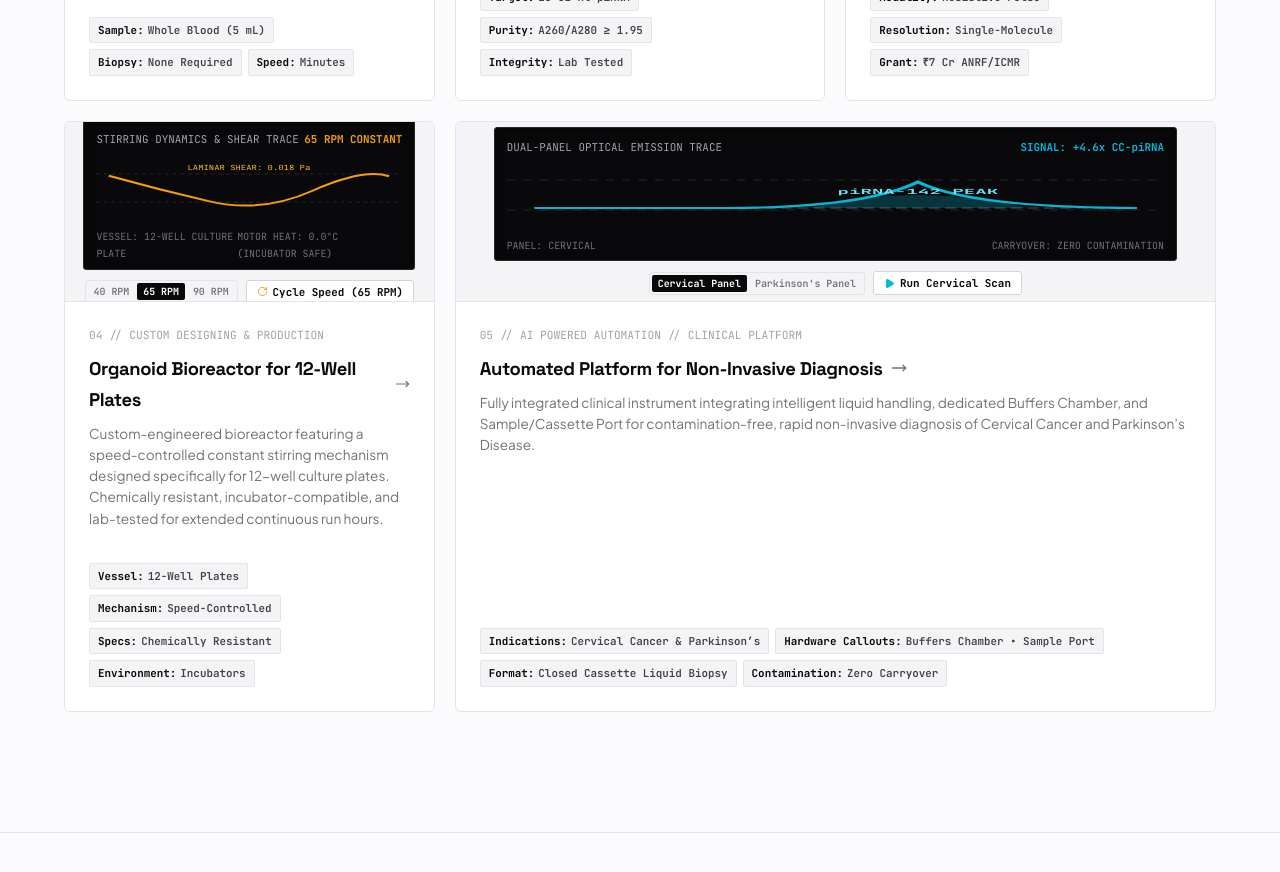
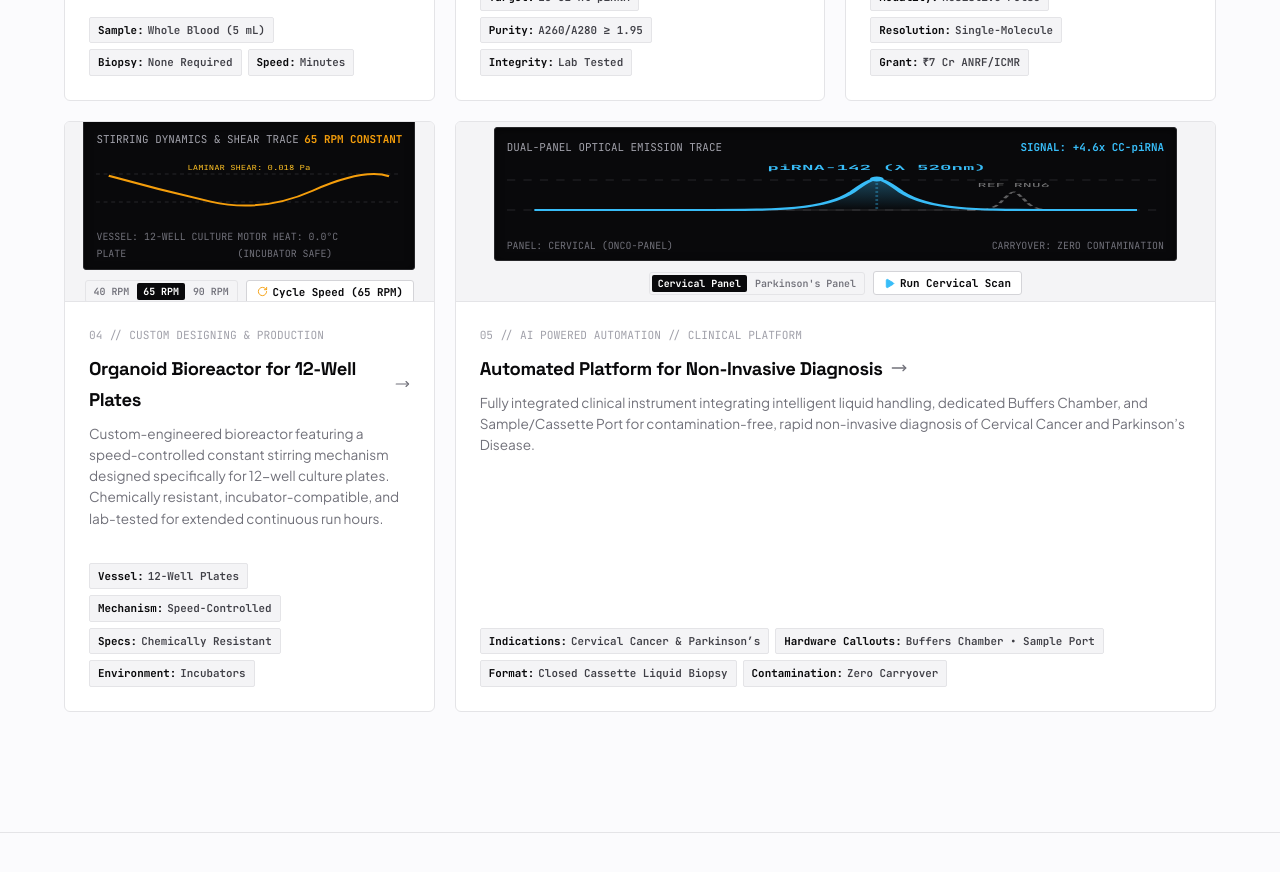
Before and after one commit to AdityaManojA/Indzita-Biotech-Live, a React (Vite) app: page / in a window 1280 px wide. Shown: the part 3800-4672 px from the top of the page. Built offline with nearby package versions, Linux system fonts and the light colour scheme.

Commit message:
fix(atlas): refine Cell 05 dual-panel Gaussian curve geometry, apex label clearance, and laser scan

```diff
--- a/src/components/MolecularAtlasGrid.jsx
+++ b/src/components/MolecularAtlasGrid.jsx
@@ -108,16 +108,28 @@ export default function MolecularAtlasGrid() {
   const [activePanel, setActivePanel] = useState('cervical');
   const [assayRunning, setAssayRunning] = useState(false);
   const [signalIntensity, setSignalIntensity] = useState(4.6);
+  const [laserScanX, setLaserScanX] = useState(0);
 
   const runPanelAssay = () => {
     if (assayRunning) return;
     setAssayRunning(true);
     setSignalIntensity(1.0);
+    setLaserScanX(15);
+
+    const interval = setInterval(() => {
+      setLaserScanX(prev => {
+        if (prev >= 230) {
+          clearInterval(interval);
+          return 0;
+        }
+        return prev + 14;
+      });
+    }, 40);
 
     setTimeout(() => {
       setSignalIntensity(activePanel === 'cervical' ? 4.6 : 3.8);
       setAssayRunning(false);
-    }, 900);
+    }, 850);
   };
 
   return (
@@ -494,45 +506,150 @@ export default function MolecularAtlasGrid() {
                 <div className="atlas-oscilloscope-box">
                   <div className="atlas-trace-top">
                     <span style={{ color: '#a1a1aa' }}>DUAL-PANEL OPTICAL EMISSION TRACE</span>
-                    <span style={{ color: '#06b6d4', fontWeight: 700 }}>
-                      SIGNAL: +{signalIntensity}x {activePanel === 'cervical' ? 'CC-piRNA' : 'PD-piRNA'}
+                    <span style={{ color: activePanel === 'cervical' ? '#38bdf8' : '#10b981', fontWeight: 700 }}>
+                      {assayRunning
+                        ? 'ACQUIRING FLUORESCENCE...'
+                        : `SIGNAL: +${signalIntensity}x ${activePanel === 'cervical' ? 'CC-piRNA' : 'PD-piRNA'}`}
                     </span>
                   </div>
 
                   <svg width="100%" height="64" viewBox="0 0 240 64" preserveAspectRatio="none">
+                    <defs>
+                      <linearGradient id="cell05CervicalGrad" x1="0%" y1="0%" x2="0%" y2="100%">
+                        <stop offset="0%" stopColor="#38bdf8" stopOpacity="0.35" />
+                        <stop offset="100%" stopColor="#38bdf8" stopOpacity="0.0" />
+                      </linearGradient>
+                      <linearGradient id="cell05ParkinsonGrad" x1="0%" y1="0%" x2="0%" y2="100%">
+                        <stop offset="0%" stopColor="#10b981" stopOpacity="0.35" />
+                        <stop offset="100%" stopColor="#10b981" stopOpacity="0.0" />
+                      </linearGradient>
+                    </defs>
+
                     {/* Baseline Noise Lines */}
                     <line x1="0" y1="18" x2="240" y2="18" stroke="#27272a" strokeDasharray="3" />
                     <line x1="0" y1="48" x2="240" y2="48" stroke="#27272a" strokeDasharray="3" />
 
-                    {/* Reference Channel Trace (Flatline RNU6) */}
-                    <path d="M 10 46 L 230 46" fill="none" stroke="#52525b" strokeWidth="1" strokeDasharray="4 2" />
+                    {/* Baseline Axis */}
+                    <line x1="10" y1="48" x2="230" y2="48" stroke="rgba(255, 255, 255, 0.15)" strokeWidth="1" />
 
-                    {/* Active Dual-Panel Fluorescence Emission Curve */}
+                    {/* Cervical Panel: piRNA-142 Peak (λ 520nm, FAM channel) */}
+                    {activePanel === 'cervical' && (
+                      <g>
+                        {/* Reference Channel Trace (RNU6 internal control) */}
+                        <path
+                          d="M 168 48 C 174 48, 178 48, 181 38 C 183 33, 184 30, 185 30 C 186 30, 187 33, 189 38 C 192 48, 196 48, 202 48"
+                          fill="none"
+                          stroke="rgba(255, 255, 255, 0.35)"
+                          strokeWidth="1.2"
+                          strokeDasharray="3 2"
+                        />
+                        <text x="185" y="25" fill="rgba(255, 255, 255, 0.45)" fontSize="5.5" fontFamily="var(--font-mono)" textAnchor="middle">
+                          REF RNU6
+                        </text>
+
+                        {/* Peak Fill Area */}
                         <path
                           d={assayRunning
-                        ? "M 10 46 L 80 46 Q 130 46, 150 14 Q 170 46, 230 46"
-                        : "M 10 46 L 80 46 Q 130 46, 150 20 Q 170 46, 230 46"}
-                      fill="none"
-                      stroke="#06b6d4"
-                      strokeWidth="2.2"
-                      style={{ transition: 'all 0.2s cubic-bezier(0.16, 1, 0.3, 1)' }}
+                            ? "M 75 48 C 98 48, 116 48, 126 26 C 130 16, 133 11, 135 11 C 137 11, 140 16, 144 26 C 154 48, 172 48, 195 48 Z"
+                            : "M 75 48 C 98 48, 116 48, 126 30 C 130 22, 133 17, 135 17 C 137 17, 140 22, 144 30 C 154 48, 172 48, 195 48 Z"}
+                          fill="url(#cell05CervicalGrad)"
+                          style={{ transition: 'all 0.25s cubic-bezier(0.16, 1, 0.3, 1)' }}
                         />
 
-                    {/* Emission Peak Fill Area */}
+                        {/* Main Smooth Gaussian Fluorescence Emission Curve */}
                         <path
                           d={assayRunning
-                        ? "M 110 46 Q 150 14, 190 46 Z"
-                        : "M 110 46 Q 150 20, 190 46 Z"}
-                      fill="rgba(6, 182, 212, 0.25)"
+                            ? "M 10 48 L 75 48 C 98 48, 116 48, 126 26 C 130 16, 133 11, 135 11 C 137 11, 140 16, 144 26 C 154 48, 172 48, 195 48 L 230 48"
+                            : "M 10 48 L 75 48 C 98 48, 116 48, 126 30 C 130 22, 133 17, 135 17 C 137 17, 140 22, 144 30 C 154 48, 172 48, 195 48 L 230 48"}
+                          fill="none"
+                          stroke="#38bdf8"
+                          strokeWidth="2.2"
+                          style={{ transition: 'all 0.25s cubic-bezier(0.16, 1, 0.3, 1)' }}
                         />
 
-                    <text x="150" y="32" fill="#67e8f9" fontSize="7" fontFamily="var(--font-mono)" textAnchor="middle" fontWeight="bold">
-                      {activePanel === 'cervical' ? 'piRNA-142 PEAK' : 'piRNA-708 PEAK'}
+                        {/* Peak Dropdown Hairline & Apex Dot */}
+                        <line x1="135" y1={assayRunning ? 11 : 17} x2="135" y2="48" stroke="rgba(56, 189, 248, 0.35)" strokeDasharray="2 2" />
+                        <circle cx="135" cy={assayRunning ? 11 : 17} r="2.5" fill="#38bdf8" />
+
+                        {/* Peak Label Positioned Cleanly Above Curve */}
+                        <text x="135" y="8" fill="#38bdf8" fontSize="7" fontFamily="var(--font-mono)" textAnchor="middle" fontWeight="bold">
+                          piRNA-142 (λ 520nm)
                         </text>
+                      </g>
+                    )}
+
+                    {/* Parkinson's Panel: piRNA-708 Peak (λ 560nm, HEX channel) */}
+                    {activePanel === 'parkinson' && (
+                      <g>
+                        {/* Reference Channel Trace (GAPDH internal control) */}
+                        <path
+                          d="M 68 48 C 74 48, 78 48, 81 38 C 83 33, 84 30, 85 30 C 86 30, 87 33, 89 38 C 92 48, 96 48, 102 48"
+                          fill="none"
+                          stroke="rgba(255, 255, 255, 0.35)"
+                          strokeWidth="1.2"
+                          strokeDasharray="3 2"
+                        />
+                        <text x="85" y="25" fill="rgba(255, 255, 255, 0.45)" fontSize="5.5" fontFamily="var(--font-mono)" textAnchor="middle">
+                          GAPDH REF
+                        </text>
+
+                        {/* Peak Fill Area */}
+                        <path
+                          d={assayRunning
+                            ? "M 90 48 C 112 48, 130 48, 140 26 C 144 16, 147 11, 150 11 C 153 11, 156 16, 160 26 C 170 48, 188 48, 210 48 Z"
+                            : "M 90 48 C 112 48, 130 48, 140 30 C 144 22, 147 17, 150 17 C 153 17, 156 22, 160 30 C 170 48, 188 48, 210 48 Z"}
+                          fill="url(#cell05ParkinsonGrad)"
+                          style={{ transition: 'all 0.25s cubic-bezier(0.16, 1, 0.3, 1)' }}
+                        />
+
+                        {/* Main Smooth Gaussian Fluorescence Emission Curve */}
+                        <path
+                          d={assayRunning
+                            ? "M 10 48 L 90 48 C 112 48, 130 48, 140 26 C 144 16, 147 11, 150 11 C 153 11, 156 16, 160 26 C 170 48, 188 48, 210 48 L 230 48"
+                            : "M 10 48 L 90 48 C 112 48, 130 48, 140 30 C 144 22, 147 17, 150 17 C 153 17, 156 22, 160 30 C 170 48, 188 48, 210 48 L 230 48"}
+                          fill="none"
+                          stroke="#10b981"
+                          strokeWidth="2.2"
+                          style={{ transition: 'all 0.25s cubic-bezier(0.16, 1, 0.3, 1)' }}
+                        />
+
+                        {/* Peak Dropdown Hairline & Apex Dot */}
+                        <line x1="150" y1={assayRunning ? 11 : 17} x2="150" y2="48" stroke="rgba(16, 185, 129, 0.35)" strokeDasharray="2 2" />
+                        <circle cx="150" cy={assayRunning ? 11 : 17} r="2.5" fill="#10b981" />
+
+                        {/* Peak Label Positioned Cleanly Above Curve */}
+                        <text x="150" y="8" fill="#10b981" fontSize="7" fontFamily="var(--font-mono)" textAnchor="middle" fontWeight="bold">
+                          piRNA-708 (λ 560nm)
+                        </text>
+                      </g>
+                    )}
+
+                    {/* Active Laser Scanning Sweep */}
+                    {laserScanX > 0 && (
+                      <g>
+                        <line
+                          x1={laserScanX}
+                          y1="6"
+                          x2={laserScanX}
+                          y2="54"
+                          stroke={activePanel === 'cervical' ? '#38bdf8' : '#10b981'}
+                          strokeWidth="1.5"
+                          opacity="0.9"
+                        />
+                        <rect
+                          x={Math.max(10, laserScanX - 12)}
+                          y="6"
+                          width="12"
+                          height="48"
+                          fill={activePanel === 'cervical' ? '#38bdf8' : '#10b981'}
+                          opacity="0.16"
+                        />
+                      </g>
+                    )}
                   </svg>
 
                   <div className="atlas-trace-bottom">
-                    <span>PANEL: {activePanel === 'cervical' ? 'CERVICAL' : "PARKINSON'S"}</span>
+                    <span>PANEL: {activePanel === 'cervical' ? 'CERVICAL (ONCO-PANEL)' : "PARKINSON'S (NEURO-PANEL)"}</span>
                     <span>CARRYOVER: ZERO CONTAMINATION</span>
                   </div>
                 </div>
@@ -541,13 +658,13 @@ export default function MolecularAtlasGrid() {
                   <div className="atlas-mini-pills">
                     <button
                       className={`atlas-mini-pill ${activePanel === 'cervical' ? 'active' : ''}`}
-                      onClick={() => setActivePanel('cervical')}
+                      onClick={() => { setActivePanel('cervical'); setSignalIntensity(4.6); }}
                     >
                       Cervical Panel
                     </button>
                     <button
                       className={`atlas-mini-pill ${activePanel === 'parkinson' ? 'active' : ''}`}
-                      onClick={() => setActivePanel('parkinson')}
+                      onClick={() => { setActivePanel('parkinson'); setSignalIntensity(3.8); }}
                     >
                       Parkinson's Panel
                     </button>
@@ -558,7 +675,7 @@ export default function MolecularAtlasGrid() {
                     onClick={runPanelAssay}
                     title="Simulate Automated Assay Processing"
                   >
-                    <Play size={11} color="#06b6d4" fill="#06b6d4" />
+                    <Play size={11} color={activePanel === 'cervical' ? '#38bdf8' : '#10b981'} fill={activePanel === 'cervical' ? '#38bdf8' : '#10b981'} />
                     <span>Run {activePanel === 'cervical' ? 'Cervical' : "Parkinson's"} Scan</span>
                   </button>
                 </div>
```
Lines whose indentation alone changed are shown as unchanged.
